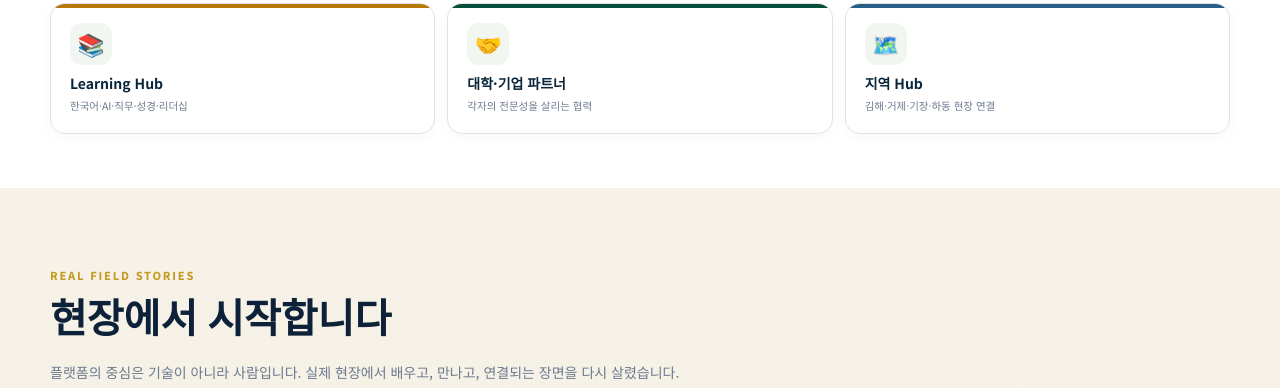
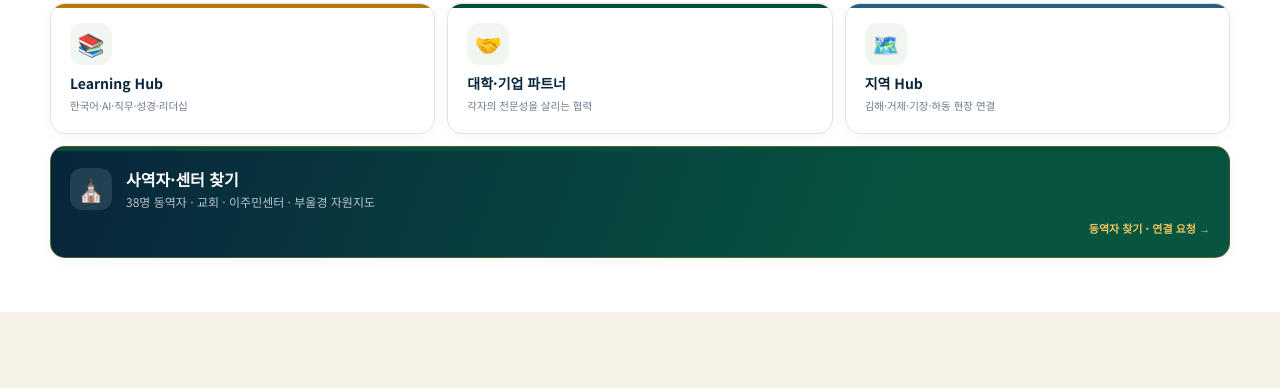
Before and after one commit to JinJun-han/elimg-kr, a plain HTML site: page index.html in a window 1280 px wide. Shown: the part 1145-1533 px from the top of the page. Drawn offline with Linux system fonts and the light colour scheme.

Commit message:
ux: expose mission network from header and homepage gateway

```diff
--- a/index.html
+++ b/index.html
@@ -26,10 +26,20 @@
 @media(max-width:850px){.home-hero-grid,.philosophy{grid-template-columns:1fr}.front-grid{grid-template-columns:repeat(2,1fr)}.region-mini{grid-template-columns:repeat(2,1fr)}}
 @media(max-width:520px){.front-grid,.region-mini{grid-template-columns:1fr}.home-hero{padding:52px 18px}}
 </style>
+
+<style>
+.network-entry-card{grid-column:span 3;background:linear-gradient(110deg,#08253B 0%,#075441 72%);color:#fff!important;border-color:rgba(214,155,29,.35)!important;display:grid;grid-template-columns:auto 1fr;column-gap:14px;align-items:center}
+.network-entry-card>span{grid-row:1/3;background:rgba(255,255,255,.11)!important}
+.network-entry-card b{color:#fff!important;font-size:16px!important;margin:0!important}
+.network-entry-card small{color:rgba(255,255,255,.72)!important;font-size:12px!important}
+.network-entry-card:after{content:"동역자 찾기 · 연결 요청 →";justify-self:end;grid-column:2;font-size:11px;font-weight:900;color:#F1C65B;margin-top:8px}
+@media(max-width:850px){.network-entry-card{grid-column:span 2}}
+@media(max-width:520px){.network-entry-card{grid-column:span 1}}
+</style>
 </head>
 <body>
 <header><nav class="nav"><a class="brand" href="/"><span class="brand-mark" aria-hidden="true"></span><span>엘림G브릿지<small>ELIM G BRIDGE · elimg.kr</small></span></a><div class="links">
-<a href="/workers/">근로자</a><a href="/students/">유학생</a><a href="/jobs/">Jobs</a><a href="/learn/">Learn</a><a href="/partners/">대학·기업</a><a href="/regions/">지역</a><a class="nav-cta" href="/contact/">도움·연결</a>
+<a href="/workers/">근로자</a><a href="/students/">유학생</a><a href="/jobs/">Jobs</a><a href="/learn/">Learn</a><a href="/partners/">대학·기업</a><a href="/regions/">지역</a><a href="/network/"><strong>네트워크</strong></a><a class="nav-cta" href="/contact/">도움·연결</a>
 </div></nav></header>
 
 <section class="home-hero">
@@ -59,6 +69,7 @@
 <a class="front-card" href="/learn/"><span>📚</span><b>Learning Hub</b><small>한국어·AI·직무·성경·리더십</small></a>
 <a class="front-card" href="/partners/"><span>🤝</span><b>대학·기업 파트너</b><small>각자의 전문성을 살리는 협력</small></a>
 <a class="front-card" href="/regions/"><span>🗺️</span><b>지역 Hub</b><small>김해·거제·기장·하동 현장 연결</small></a>
+<a class="front-card network-entry-card" href="/network/"><span>⛪</span><b>사역자·센터 찾기</b><small>38명 동역자 · 교회 · 이주민센터 · 부울경 자원지도</small></a>
 </div></div>
 </section>
 
@@ -91,9 +102,9 @@
 <a class="card" href="/network/" style="text-decoration:none"><div class="icon">⛪</div><h3>이주민 선교 네트워크</h3><p>38명 동역자와 부울경 교회·센터·기관을 검색하고 실제 연결을 요청합니다.</p></a>
 </div></div></section>
 
-<section class="cta"><div class="wrap"><h2>지금 필요한 연결부터 시작합니다</h2><p>근로자·유학생·대학·기업·전문가·지역기관 누구든 자신의 현재 위치에서 시작할 수 있습니다.</p><div class="btns"><a class="btn" href="/contact/">도움·협력 요청</a><a class="btn alt" href="/about/">운영 철학 보기</a></div></div></section>
+<section class="cta"><div class="wrap"><h2>지금 필요한 연결부터 시작합니다</h2><p>근로자·유학생·대학·기업·전문가·지역기관 누구든 자신의 현재 위치에서 시작할 수 있습니다.</p><div class="btns"><a class="btn" href="/network/">사역자·센터 찾기</a><a class="btn alt" href="/contact/">도움·협력 요청</a><a class="btn alt" href="/about/">운영 철학 보기</a></div></div></section>
 </main>
 
-<footer><div class="foot"><div>ELIM G BRIDGE · 좋은 만남 · 좋은 연결 · 좋은 연합 · 좋은 시너지</div><div><a href="/about/">소개</a> · <a href="/global/">Global</a> · <a href="/contact/">문의</a></div></div></footer>
+<footer><div class="foot"><div>ELIM G BRIDGE · 좋은 만남 · 좋은 연결 · 좋은 연합 · 좋은 시너지</div><div><a href="/network/">네트워크</a> · <a href="/about/">소개</a> · <a href="/global/">Global</a> · <a href="/contact/">문의</a></div></div></footer>
 <script src="/assets/js/platform-v3.js"></script>
 </body></html>
```
